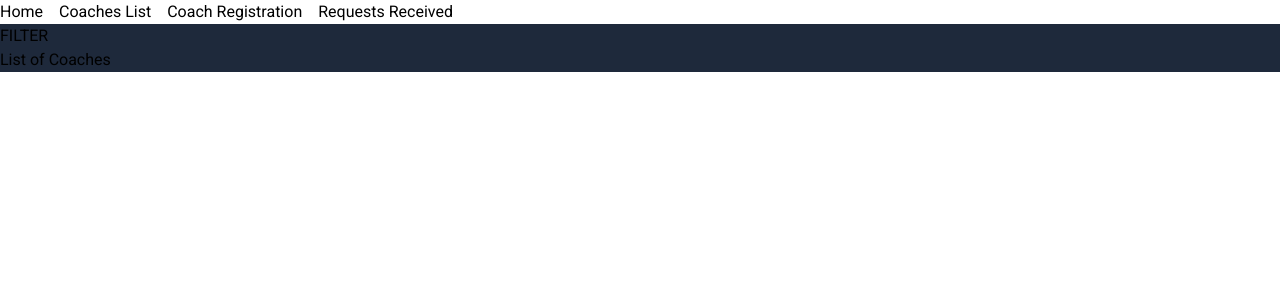
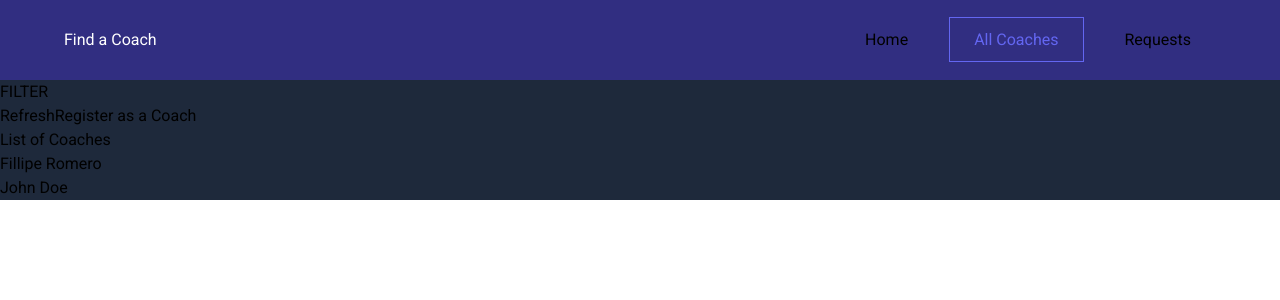
Before and after one commit to filliperomero/find-a-coach, a Vue app: page /coaches in a window 1280 px wide. Shown: the top 300 px of the page. Built offline with nearby package versions, Linux system fonts and the light colour scheme.

Commit message:
Add store configuration using pinia and add some content to CoachDetails and CoachesList component

```diff
--- a/src/App.vue
+++ b/src/App.vue
@@ -1,22 +1,11 @@
 <script setup lang="ts">
-import { RouterLink, RouterView } from 'vue-router'
+import { RouterView } from 'vue-router'
+import Header from './components/layout/Header.vue'
 </script>
-
-{ path: '/', redirect: '/coaches' }, { path: '/coaches', component: CoachesList }, { path:
-'/register', component: CoachRegistration }, { path: '/coaches/:id', component: CoacheDetails,
-children: [{ path: 'contact', component: ContactCoach }] }, { path: '/requests', component:
-RequestsReceived }, { path: '/:notFound(.*)', component: NotFound }
 
 <template>
   <div class="dark:bg-slate-800 h-screen dark:text-gray-200">
-    <header>
-      <nav class="flex gap-4">
-        <RouterLink to="/">Home</RouterLink>
-        <RouterLink to="/coaches">Coaches List</RouterLink>
-        <RouterLink to="/register">Coach Registration</RouterLink>
-        <RouterLink to="/requests">Requests Received</RouterLink>
-      </nav>
-    </header>
+    <Header />
 
     <main class="flex flex-col bg-slate-800">
       <RouterView />
--- /dev/null
+++ b/src/components/layout/Header.vue
@@ -0,0 +1,24 @@
+<script setup>
+import { RouterLink } from 'vue-router'
+</script>
+
+<template>
+  <header class="flex w-full h-20 bg-indigo-900 justify-center items-center">
+    <nav class="flex m-auto w-[90%] justify-between items-center">
+      <h1 class="text-white"><RouterLink to="/">Find a Coach</RouterLink></h1>
+      <ul class="flex gap-4 justify-center items-center">
+        <li><RouterLink class="border px-6 py-3 border-transparent" to="/">Home</RouterLink></li>
+        <li>
+          <RouterLink class="border px-6 py-3 border-transparent" to="/coaches"
+            >All Coaches</RouterLink
+          >
+        </li>
+        <li>
+          <RouterLink class="border px-6 py-3 border-transparent" to="/requests"
+            >Requests</RouterLink
+          >
+        </li>
+      </ul>
+    </nav>
+  </header>
+</template>
--- a/src/main.ts
+++ b/src/main.ts
@@ -1,11 +1,14 @@
 import './global.css'
 
 import { createApp } from 'vue'
+import { createPinia } from 'pinia'
 import App from './App.vue'
 import router from './router'
 
+const pinia = createPinia()
 const app = createApp(App)
 
 app.use(router)
+app.use(pinia)
 
 app.mount('#app')
--- a/src/pages/coaches/CoachDetails.vue
+++ b/src/pages/coaches/CoachDetails.vue
@@ -1,3 +1,9 @@
+<script setup>
+import { RouterLink, RouterView } from 'vue-router'
+</script>
+
 <template>
   <div>Coach Details</div>
+  <RouterView />
+  <RouterLink to="/coaches/1/contact">Contact</RouterLink>
 </template>
--- a/src/pages/coaches/CoachesList.vue
+++ b/src/pages/coaches/CoachesList.vue
@@ -1,5 +1,24 @@
+<script setup>
+import { useCoachesStore } from '@/store'
+import { RouterLink } from 'vue-router'
+
+const store = useCoachesStore()
+</script>
+
 <template>
   <section>FILTER</section>
 
-  <section>List of Coaches</section>
+  <section>
+    <div>
+      <button>Refresh</button>
+      <RouterLink to="/register">Register as a Coach</RouterLink>
+    </div>
+    <ul v-if="store.hasCoaches">
+      List of Coaches
+      <li v-for="coach in store.getCoaches" :key="coach.id">
+        {{ coach.firstName + ' ' + coach.lastName }}
+      </li>
+    </ul>
+    <h3 v-else>No Coaches found</h3>
+  </section>
 </template>
--- a/src/router/index.ts
+++ b/src/router/index.ts
@@ -8,6 +8,7 @@ import NotFound from '../pages/NotFound.vue'
 
 const router = createRouter({
   history: createWebHistory(import.meta.env.BASE_URL),
+  linkExactActiveClass: '!border-indigo-500 text-indigo-500',
   routes: [
     { path: '/', redirect: '/coaches' },
     { path: '/coaches', component: CoachesList },
--- /dev/null
+++ b/src/store/index.ts
@@ -0,0 +1,7 @@
+import { defineStore } from 'pinia'
+
+import coachesModule from './modules/coaches'
+
+export const useCoachesStore = defineStore('coaches', {
+  ...coachesModule
+})
--- /dev/null
+++ b/src/store/modules/coaches/actions.ts
@@ -0,0 +1 @@
+export default {}
--- /dev/null
+++ b/src/store/modules/coaches/getters.ts
@@ -0,0 +1,8 @@
+export default {
+  getCoaches: (state: any) => {
+    return state.coaches
+  },
+  hasCoaches(state: any) {
+    return state.coaches?.length > 0
+  }
+}
--- /dev/null
+++ b/src/store/modules/coaches/index.ts
@@ -0,0 +1,42 @@
+import mutations from './mutations'
+import getters from './getters'
+import actions from './actions'
+
+interface StateProps {
+  coaches: Array<{
+    id: string
+    firstName: string
+    lastName: string
+    areas: string[]
+    description: string
+    hourlyRate: number
+  }>
+}
+
+export default {
+  state: () => ({
+    coaches: [
+      {
+        id: '65ec980e-65fa-4f89-a226-44b190890fa1',
+        firstName: 'Fillipe',
+        lastName: 'Romero',
+        areas: ['frontend', 'backend', 'career'],
+        description:
+          "I'm Fillipe Romero and I've worked as a freelance web developer for years. Let me help you become a developer as well!",
+        hourlyRate: 30
+      },
+      {
+        id: '3a23d3ee-2882-462f-a46e-c3161814c12e',
+        firstName: 'John',
+        lastName: 'Doe',
+        areas: ['frontend', 'career'],
+        description:
+          'I am John Doe and as a senior developer in a big tech company, I can help you get your first job or progress in your current role.',
+        hourlyRate: 30
+      }
+    ]
+  }),
+  mutations,
+  getters,
+  actions
+}
--- /dev/null
+++ b/src/store/modules/coaches/mutations.ts
@@ -0,0 +1 @@
+export default {}
--- a/tsconfig.app.json
+++ b/tsconfig.app.json
@@ -5,6 +5,8 @@
   "compilerOptions": {
     "composite": true,
     "tsBuildInfoFile": "./node_modules/.tmp/tsconfig.app.tsbuildinfo",
+    "noImplicitAny": false,
+    "allowJs": true,
 
     "baseUrl": ".",
     "paths": {
```
